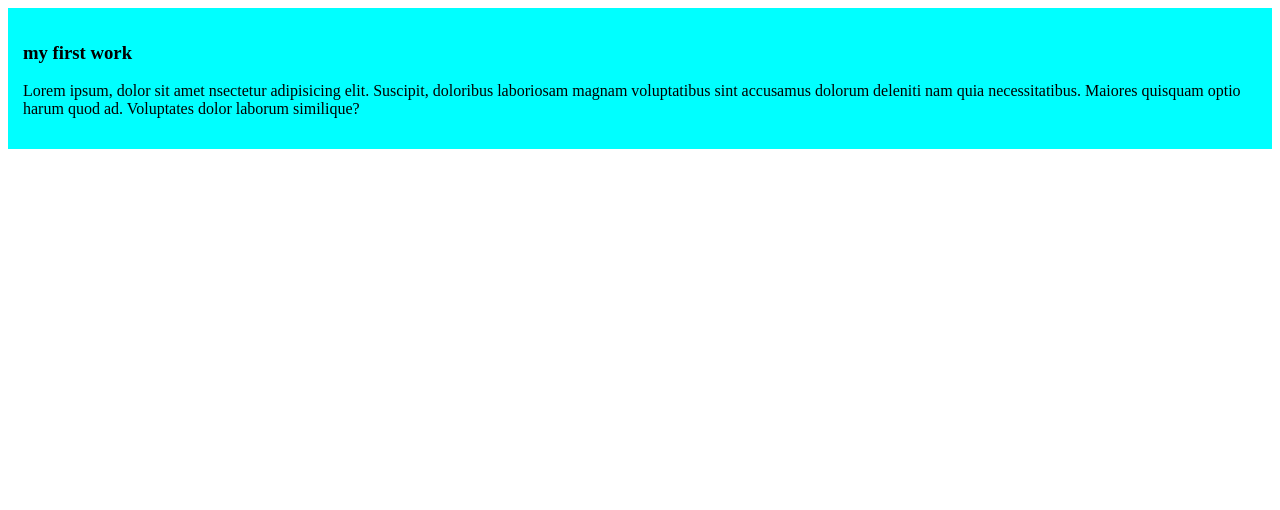
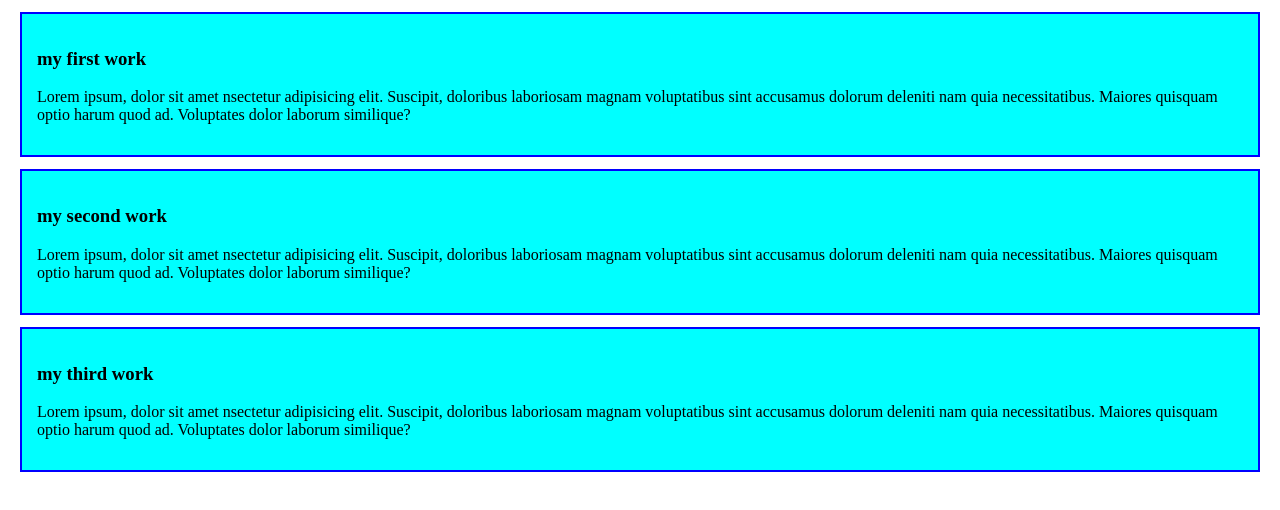
Before and after one commit to MaahinSK/first-repo, a plain HTML site: page index.html in a window 1280 px wide. Drawn offline with Linux system fonts and the light colour scheme.

Commit message:
second commit

```diff
--- a/index.html
+++ b/index.html
@@ -9,5 +9,11 @@
 <body>
     <div> <h3> my first work </h3>
     <p>Lorem ipsum, dolor sit amet nsectetur adipisicing elit. Suscipit, doloribus laboriosam magnam voluptatibus sint accusamus dolorum deleniti nam quia necessitatibus. Maiores quisquam optio harum quod ad. Voluptates dolor laborum similique?</p></div>
+    <div>
+        <h3> my second work </h3>
+    <p>Lorem ipsum, dolor sit amet nsectetur adipisicing elit. Suscipit, doloribus laboriosam magnam voluptatibus sint accusamus dolorum deleniti nam quia necessitatibus. Maiores quisquam optio harum quod ad. Voluptates dolor laborum similique?</p></div>
+    <div>
+        <h3> my third work </h3>
+    <p>Lorem ipsum, dolor sit amet nsectetur adipisicing elit. Suscipit, doloribus laboriosam magnam voluptatibus sint accusamus dolorum deleniti nam quia necessitatibus. Maiores quisquam optio harum quod ad. Voluptates dolor laborum similique?</p></div>
 </body>
 </html>
--- a/styles/blog.css
+++ b/styles/blog.css
@@ -1,4 +1,6 @@
 div{
     background-color: aqua;
     padding: 15px;
+    margin: 12px;
+    border: 2px solid blue;
 }
```
